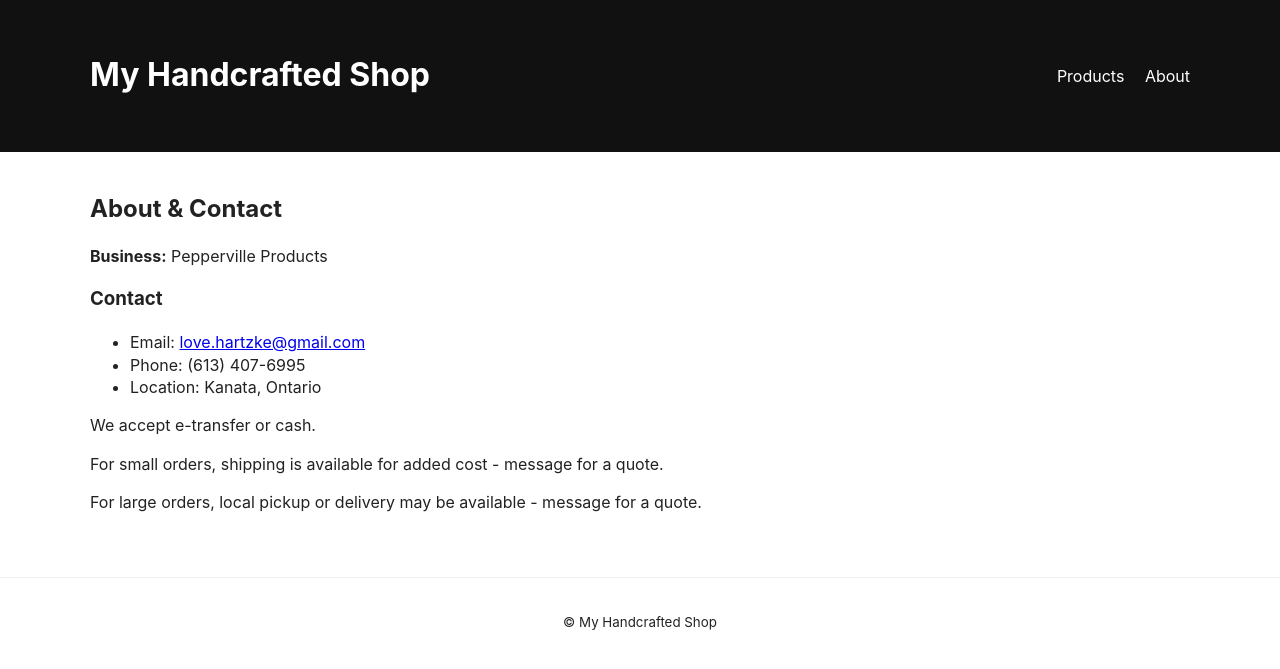
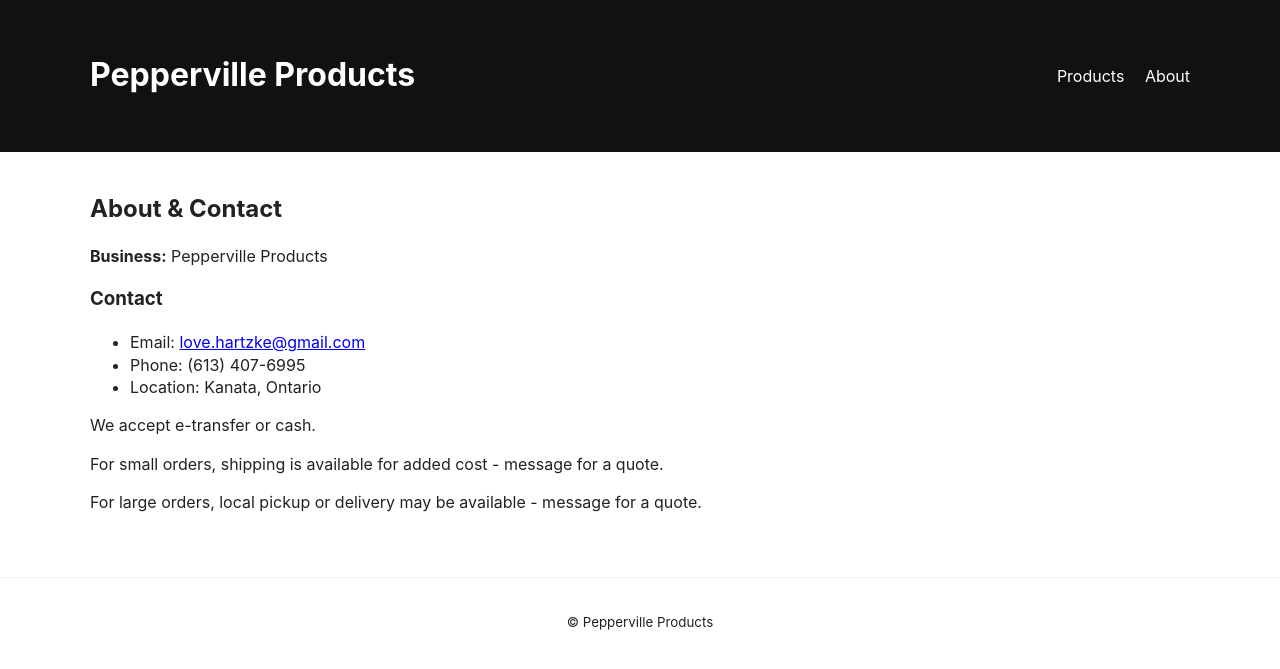
Before and after one commit to ryanlove4/PeppervilleProducts, a Flask app: page /about in a window 1280 px wide. Shown: the top 669 px of the page. Run offline with Flask 2, Linux system fonts and the light colour scheme.

Commit message:
Update base.html

```diff
--- a/templates/base.html
+++ b/templates/base.html
@@ -9,7 +9,7 @@
 <body>
   <header class="site-header">
     <div class="container">
-      <h1 class="brand"><a href="{{ url_for('index') }}">My Handcrafted Shop</a></h1>
+      <h1 class="brand"><a href="{{ url_for('index') }}">Pepperville Products</a></h1>
       <nav>
         <a href="{{ url_for('products') }}">Products</a>
         <a href="{{ url_for('about') }}">About</a>
@@ -23,7 +23,7 @@
 
   <footer class="site-footer">
     <div class="container">
-      <small>&copy; {{ (config.get('YEAR') if config.get('YEAR') else '') }} My Handcrafted Shop</small>
+      <small>&copy; {{ (config.get('YEAR') if config.get('YEAR') else '') }} Pepperville Products</small>
     </div>
   </footer>
 </body>
```
